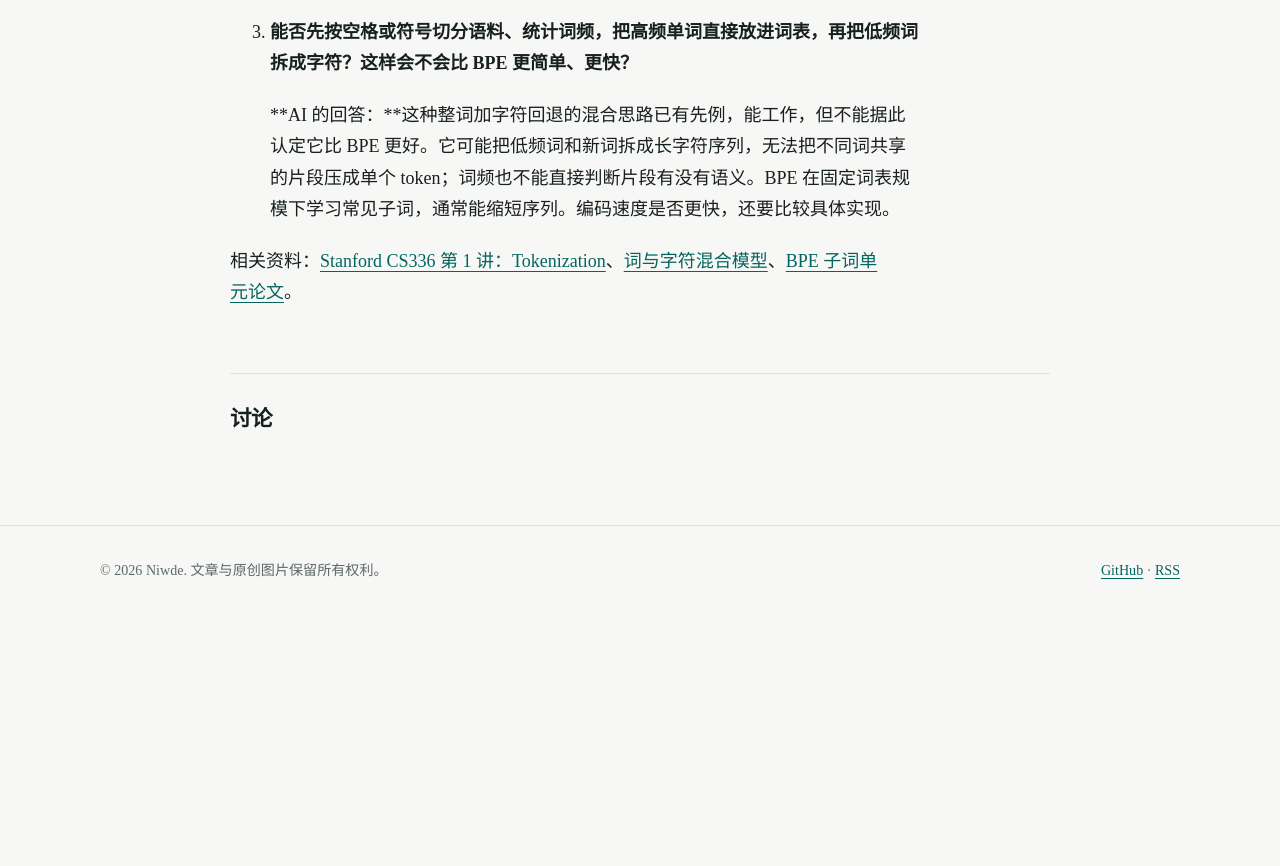
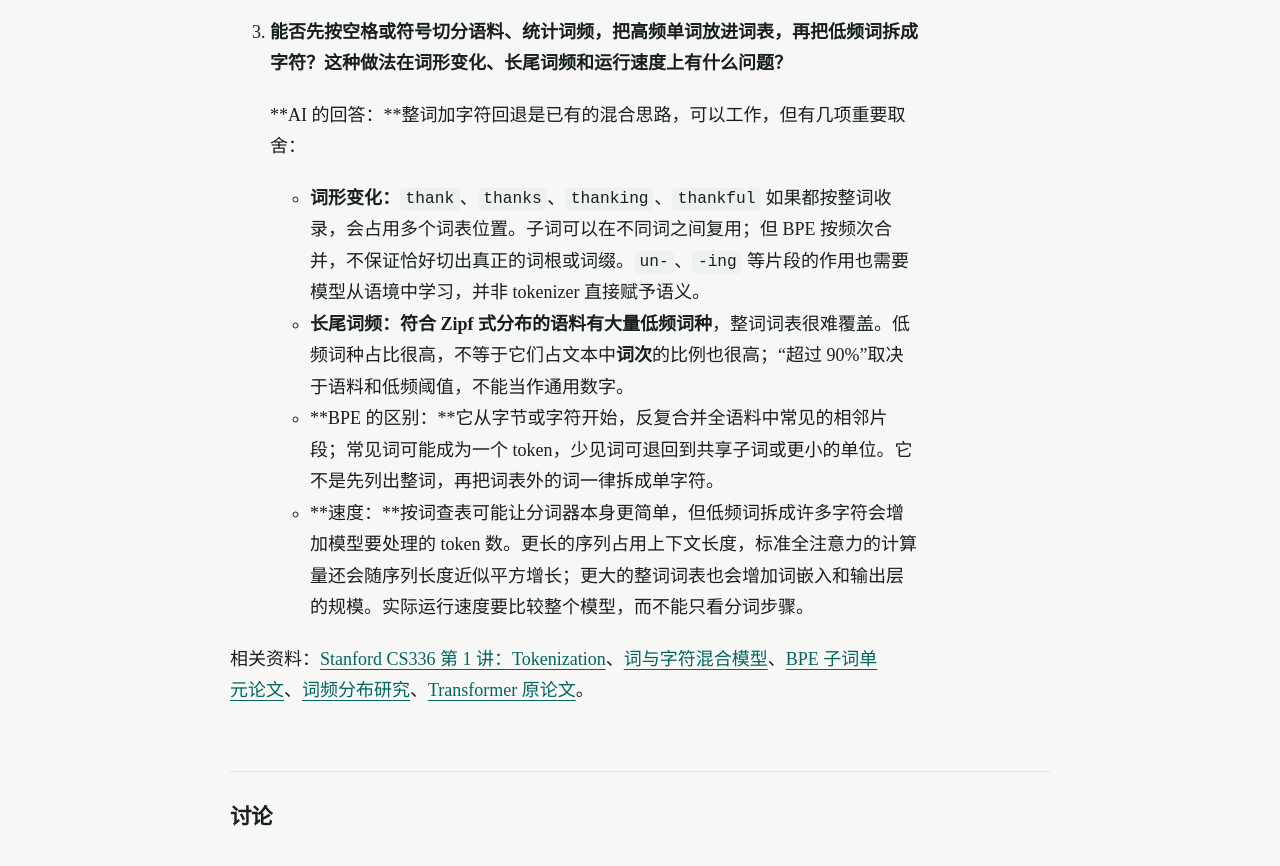
Before and after one commit to lvivvde/niwde-blog, an Astro site: page /blog/cs336-learning-notes in a window 1280 px wide. Shown: the part 1394-2260 px from the top of the page. Before the commit the page ends 2040 px from the top, so only its background shows below. Built offline with nearby package versions, Linux system fonts and the light colour scheme; Astro itself is replaced by a stand-in of ours; no server answers.

Commit message:
Expand CS336 BPE tokenizer comparison

```diff
--- a/src/content/blog/retrospectives/cs336-learning-notes.md
+++ b/src/content/blog/retrospectives/cs336-learning-notes.md
@@ -24,8 +24,13 @@ draft: false
 
    **AI 的回答：**token 不需要单独有词义。`th` 如果在语料中常见，就能作为多个词共享的片段，减少编码长度。`thank` 是否成为一个完整 token，取决于训练时是否通过连续合并形成了它；编码时按学到的合并顺序处理，不是简单地总选最长匹配或最短匹配。若完整词没进入词表，它仍可由更小的子词或字节表示。
 
-3. **能否先按空格或符号切分语料、统计词频，把高频单词直接放进词表，再把低频词拆成字符？这样会不会比 BPE 更简单、更快？**
+3. **能否先按空格或符号切分语料、统计词频，把高频单词放进词表，再把低频词拆成字符？这种做法在词形变化、长尾词频和运行速度上有什么问题？**
 
-   **AI 的回答：**这种整词加字符回退的混合思路已有先例，能工作，但不能据此认定它比 BPE 更好。它可能把低频词和新词拆成长字符序列，无法把不同词共享的片段压成单个 token；词频也不能直接判断片段有没有语义。BPE 在固定词表规模下学习常见子词，通常能缩短序列。编码速度是否更快，还要比较具体实现。
+   **AI 的回答：**整词加字符回退是已有的混合思路，可以工作，但有几项重要取舍：
 
-相关资料：[Stanford CS336 第 1 讲：Tokenization](https://github.com/stanford-cs336/lectures/blob/main/lecture_01.py)、[词与字符混合模型](https://aclanthology.org/P16-1100/)、[BPE 子词单元论文](https://aclanthology.org/P16-1162/)。
+   - **词形变化：**`thank`、`thanks`、`thanking`、`thankful` 如果都按整词收录，会占用多个词表位置。子词可以在不同词之间复用；但 BPE 按频次合并，不保证恰好切出真正的词根或词缀。`un-`、`-ing` 等片段的作用也需要模型从语境中学习，并非 tokenizer 直接赋予语义。
+   - **长尾词频：**符合 Zipf 式分布的语料有大量低频**词种**，整词词表很难覆盖。低频词种占比很高，不等于它们占文本中**词次**的比例也很高；“超过 90%”取决于语料和低频阈值，不能当作通用数字。
+   - **BPE 的区别：**它从字节或字符开始，反复合并全语料中常见的相邻片段；常见词可能成为一个 token，少见词可退回到共享子词或更小的单位。它不是先列出整词，再把词表外的词一律拆成单字符。
+   - **速度：**按词查表可能让分词器本身更简单，但低频词拆成许多字符会增加模型要处理的 token 数。更长的序列占用上下文长度，标准全注意力的计算量还会随序列长度近似平方增长；更大的整词词表也会增加词嵌入和输出层的规模。实际运行速度要比较整个模型，而不能只看分词步骤。
+
+相关资料：[Stanford CS336 第 1 讲：Tokenization](https://github.com/stanford-cs336/lectures/blob/main/lecture_01.py)、[词与字符混合模型](https://aclanthology.org/P16-1100/)、[BPE 子词单元论文](https://aclanthology.org/P16-1162/)、[词频分布研究](https://journals.plos.org/plosone/article?id=10.1371/journal.pone.0129031)、[Transformer 原论文](https://papers.neurips.cc/paper/7181-attention-is-all-you-need.pdf)。
```
